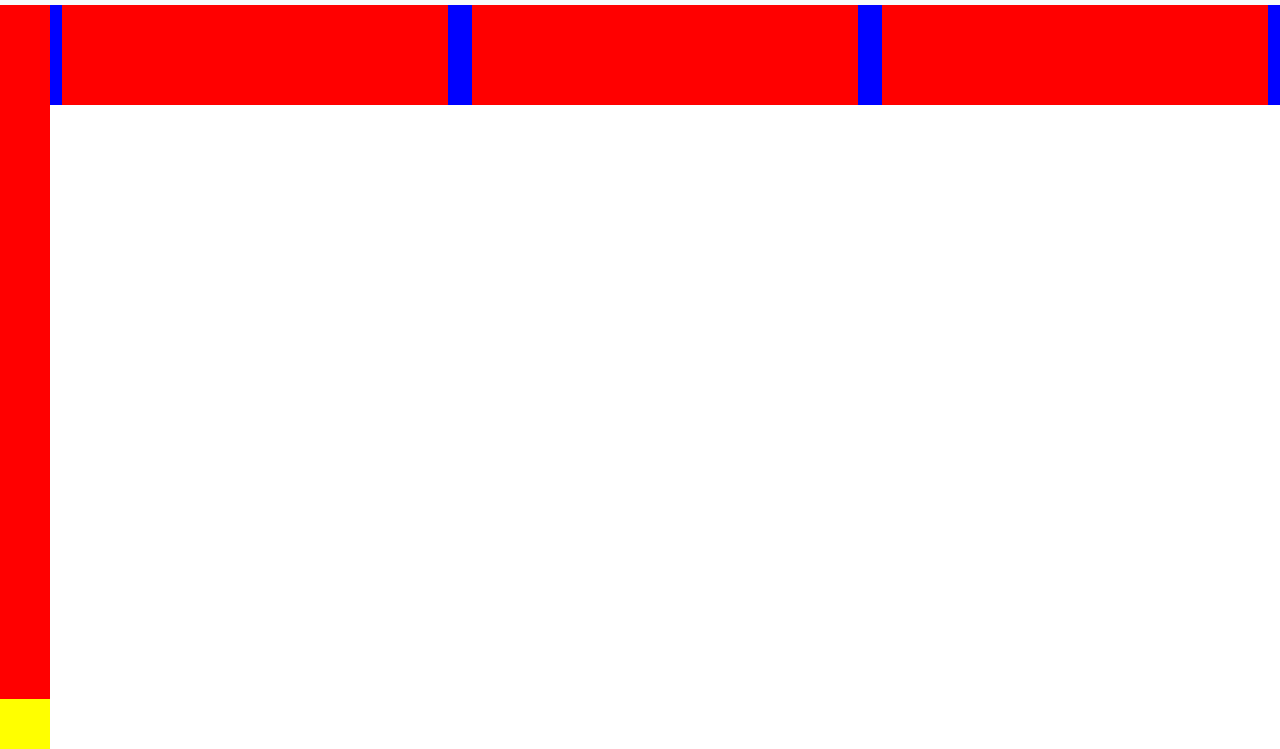
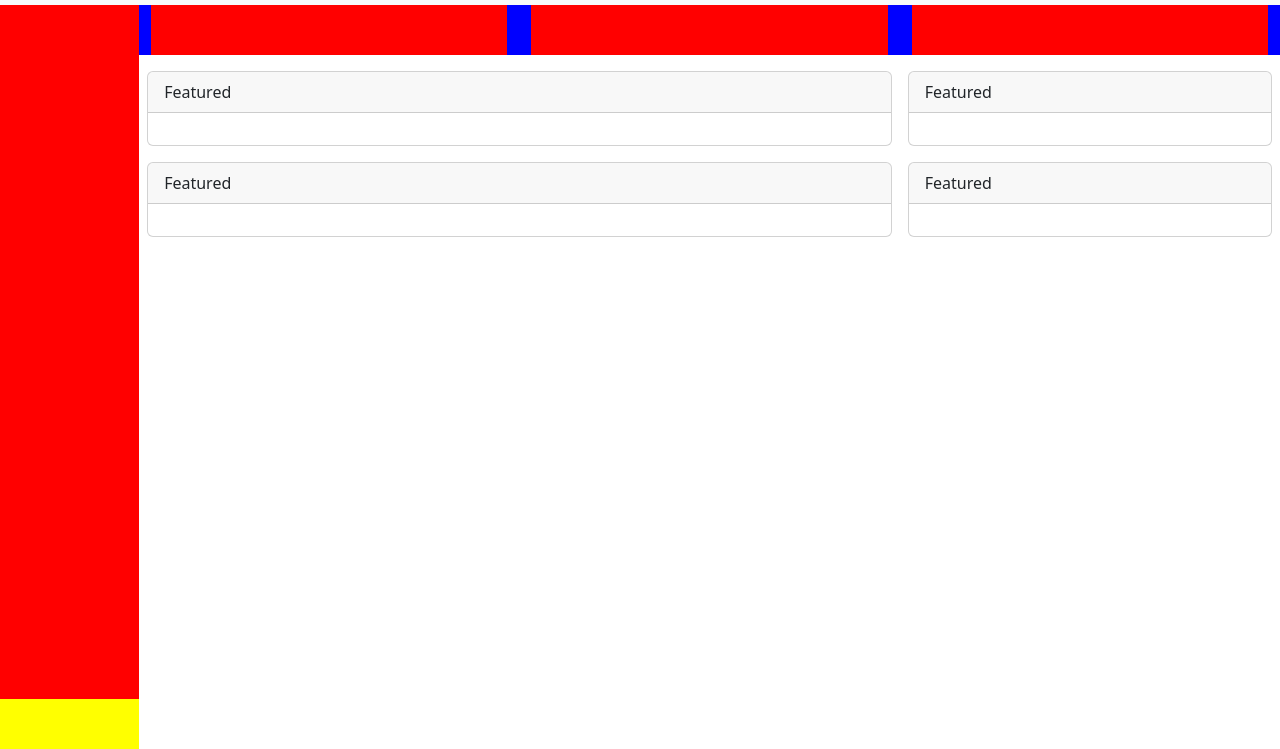
Before and after one commit to francescorocco/html-css-bootstrap-dashboard, a plain HTML site: page index.html in a window 1280 px wide. Shown: the part 51-800 px from the top of the page. Drawn offline with nearby package versions, Linux system fonts and the light colour scheme.

Commit message:
layout completo

```diff
--- a/CSS/style.css
+++ b/CSS/style.css
@@ -12,7 +12,7 @@
 }
 
 
-main{
+#ms_big_container{
     margin-top: 56px;
 }
 
@@ -41,19 +41,20 @@ main{
 }
 
 .box{
-    height: 100px;
+    height: 50px;
     background-color: red;
     width: 100%;
 }
 
 
-.main{
+main{
+    width: calc(100vw - 50px);
+    height: calc(100vh - 56px);
     overflow-y: scroll;
 }
 
 #ms_main_header{
-    width: calc(100vw - 50px);
-    height: 100px;
+    width: 100%;
 }
 
 
--- a/index.html
+++ b/index.html
@@ -52,7 +52,7 @@
     </header>
 
 
-    <main class="d-flex">
+    <div class="d-flex" id="ms_big_container">
         <aside id="sidebar">
             <div class="sidebar-top red">
 
@@ -64,27 +64,75 @@
         </aside>
 
 
-        <div id="main">
+        <main>
 
             <div id="ms_main_header" class="container-fluid blu">
                 <div class="row">
-                    <div class="col-4">
+                    <div class="col-md-4 col-12 ">
                         <div class="box"></div>
                     </div>
-                    <div class="col-4">
+                    <div class="col-md-4  col-12">
                         <div class="box"></div>
                     </div>
-                    <div class="col-4">
+                    <div class="col-md-4 col-12">
                         <div class="box"></div>
                     </div>
                 </div>
             </div>
-        </div>
+
+            <div id="ma_bottom_main" class="container-fluid">
+                <div class="row">
+
+                    <section class="col-12 col-md-8 g-3">
+
+                        <div class="card mb-3">
+                            <div class="card-header">
+                              Featured
+                            </div>
+                            <div class="card-body">
+
+                            </div>
+                          </div>
+
+                          <div class="card mb-3">
+                            <div class="card-header">
+                              Featured
+                            </div>
+                            <div class="card-body">
+
+                            </div>
+                          </div>
+                    </section>
+
+                    <section class="col-12 col-md-4 g-3">
+
+                        <div class="card mb-3">
+                            <div class="card-header">
+                              Featured
+                            </div>
+                            <div class="card-body">
+
+                            </div>
+                          </div>
+
+                          <div class="card mb-3">
+                            <div class="card-header">
+                              Featured
+                            </div>
+                            <div class="card-body">
+
+                            </div>
+                          </div>
+                    </section>
+
+                </div>
+            </div>
+        </main>
 
 
 
 
-    </main>
+    </div>
 
 
 
```
